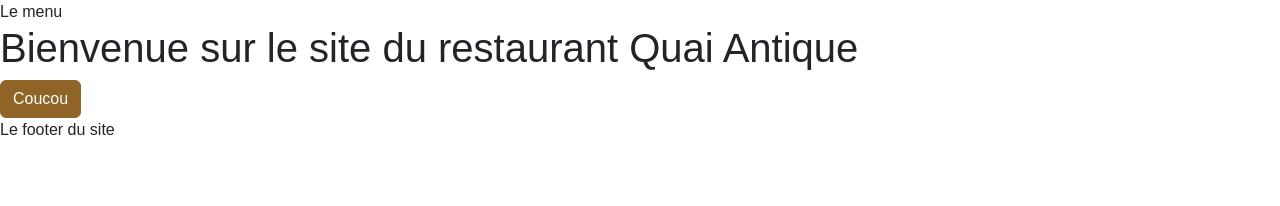
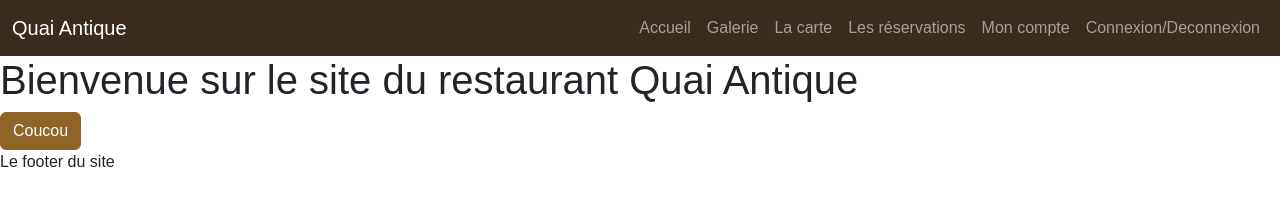
Before and after one commit to eNJi25/frontQuaiAntique, a website with bundled scripts: page index.html in a window 1280 px wide. Built offline with nearby package versions, Linux system fonts and the light colour scheme; files whose address does not match are found by name; a web font is replaced by a local one.

Commit message:
Ajout du header

```diff
--- a/index.html
+++ b/index.html
@@ -14,7 +14,42 @@
 </head>
 
 <body>
-    <header>Le menu</header>
+    <header>
+        <header>
+            <nav class="navbar navbar-expand-lg bg-dark" data-bs-theme="dark">
+                <div class="container-fluid">
+                    <a class="navbar-brand" href="/">Quai Antique</a>
+                    <button class="navbar-toggler" type="button" data-bs-toggle="collapse"
+                        data-bs-target="#navbarSupportedContent" aria-controls="navbarSupportedContent"
+                        aria-expanded="false" aria-label="Toggle navigation">
+                        <span class="navbar-toggler-icon"></span>
+                    </button>
+                    <div class="collapse navbar-collapse" id="navbarSupportedContent">
+                        <ul class="navbar-nav ms-auto mb-2 mb-lg-0">
+                            <li class="nav-item">
+                                <a class="nav-link" href="/">Accueil</a>
+                            </li>
+                            <li class="nav-item">
+                                <a class="nav-link" href="/galerie">Galerie</a>
+                            </li>
+                            <li class="nav-item">
+                                <a class="nav-link" href="#">La carte</a>
+                            </li>
+                            <li class="nav-item">
+                                <a class="nav-link" href="#">Les réservations</a>
+                            </li>
+                            <li class="nav-item">
+                                <a class="nav-link" href="#">Mon compte</a>
+                            </li>
+                            <li class="nav-item">
+                                <a class="nav-link" href="#">Connexion/Deconnexion</a>
+                            </li>
+                        </ul>
+                    </div>
+                </div>
+            </nav>
+        </header>
+    </header>
 
     <main id="main-page">
 
```
